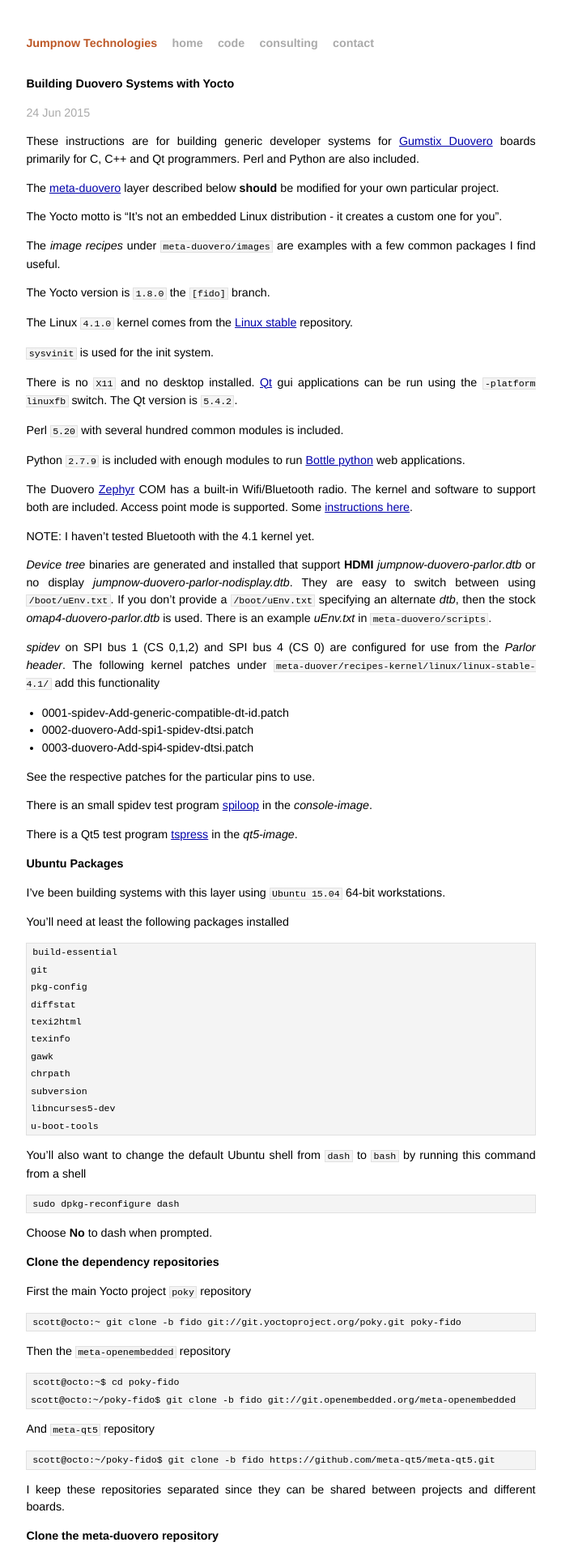
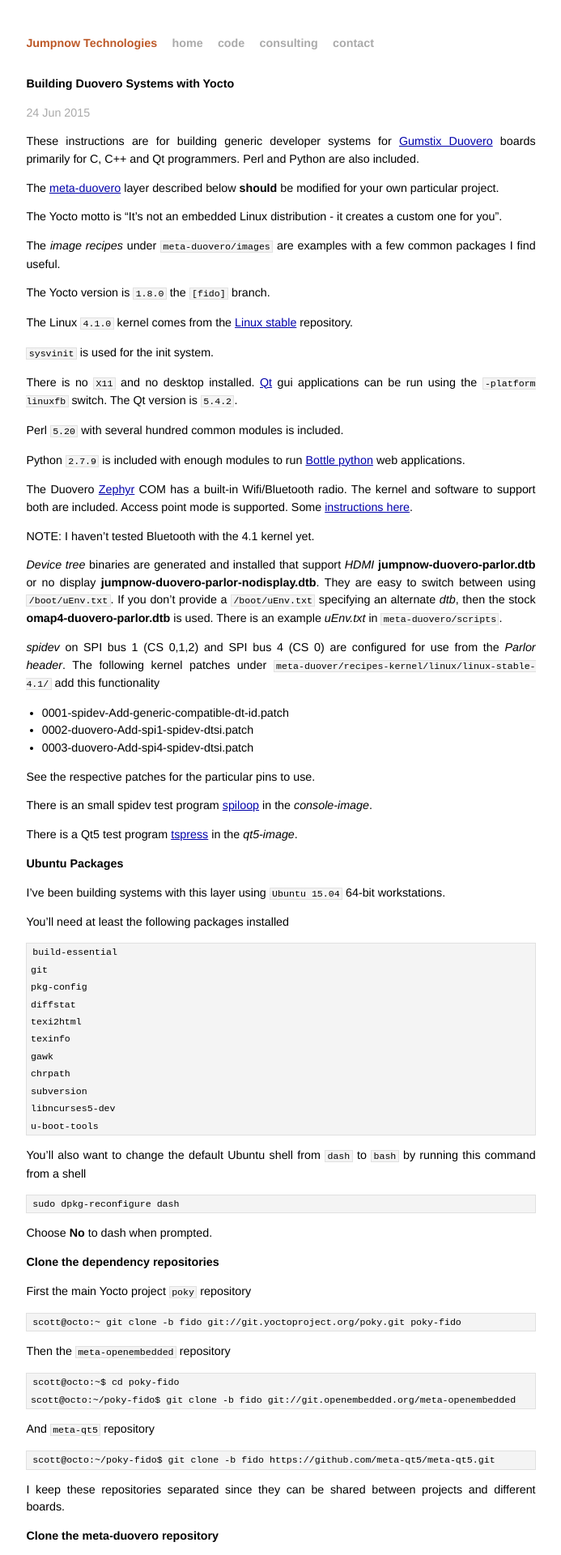
Before and after one commit to jumpnow/jumpnowtek-site, a Jekyll site: the page built from _posts/2014-02-21-Duovero-Systems-with-Yocto.md, in a window 1280 px wide. Shown: the top 1920 px of the page at 81% size, without its empty margins (293-986 px from the left). Built offline with Jekyll 4.4.1, drawn with Linux system fonts in a browser that asks for light colours.

Commit message:
Change some highlighting

```diff
--- a/_posts/2014-02-21-Duovero-Systems-with-Yocto.md
+++ b/_posts/2014-02-21-Duovero-Systems-with-Yocto.md
@@ -31,7 +31,7 @@
 
 NOTE: I haven't tested Bluetooth with the 4.1 kernel yet.
 
-*Device tree* binaries are generated and installed that support **HDMI** *jumpnow-duovero-parlor.dtb* or no display *jumpnow-duovero-parlor-nodisplay.dtb*. They are easy to switch between using `/boot/uEnv.txt`. If you don't provide a `/boot/uEnv.txt` specifying an alternate *dtb*, then the stock *omap4-duovero-parlor.dtb* is used. There is an example *uEnv.txt* in `meta-duovero/scripts`.
+*Device tree* binaries are generated and installed that support *HDMI* **jumpnow-duovero-parlor.dtb** or no display **jumpnow-duovero-parlor-nodisplay.dtb**. They are easy to switch between using `/boot/uEnv.txt`. If you don't provide a `/boot/uEnv.txt` specifying an alternate *dtb*, then the stock **omap4-duovero-parlor.dtb** is used. There is an example *uEnv.txt* in `meta-duovero/scripts`.
 
 *spidev* on SPI bus 1 (CS 0,1,2) and SPI bus 4 (CS 0) are configured for use from the *Parlor header*. The following kernel patches under `meta-duover/recipes-kernel/linux/linux-stable-4.1/` add this functionality
 
```
